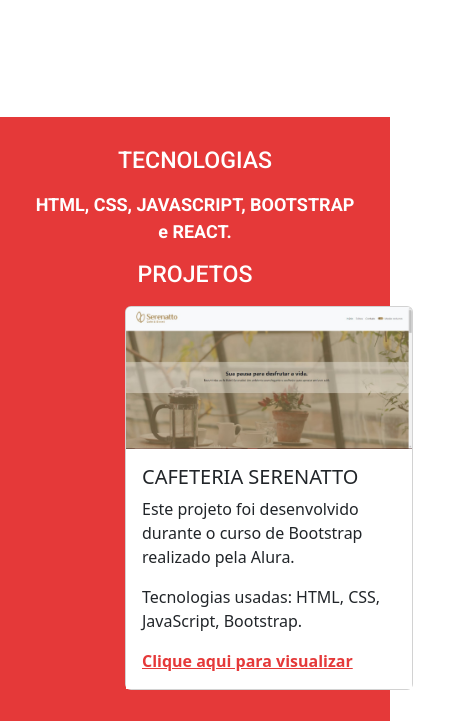
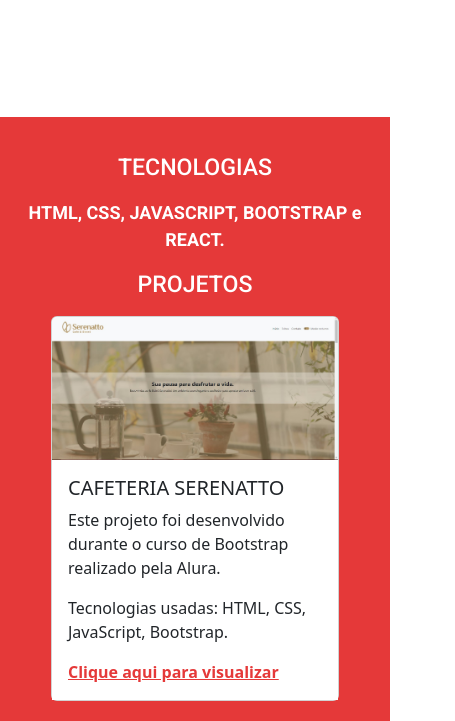
Before and after one commit to AmandaPVSantos/Trilha-_Inicial_Front-End-_Jr, a plain HTML site: page index.html in a window 390 px wide. Shown: the part 1590-2311 px from the top of the page, 455 px wide, since content can reach past the window. Drawn offline with nearby package versions, Linux system fonts and the light colour scheme.

Commit message:
ajuste na margem do card

```diff
--- a/estilo/responsivo.css
+++ b/estilo/responsivo.css
@@ -3,6 +3,7 @@ body {
     margin: 0;
     padding: 0;
     box-sizing: border-box;
+    overflow-x: hidden; /* Evitar o overflow horizontal */
 }
 
 /* Ajustes para a seção de projetos */
@@ -13,13 +14,15 @@ body {
     }
 
     .dividido {
-        margin:20px;
+        margin: 0 auto; /* Centralizar a margem */
+        padding: 10px;
     }
 
     .container-projetos {
         display: flex;
         flex-direction: column; /* Colocar os cards em coluna no mobile */
         align-items: center; /* Centralizar os cards */
+        padding: 0 10px; /* Adicionar padding para evitar overflow */
     }
 
     .card-body {
@@ -34,8 +37,7 @@ body {
 
     .card {
         width: 100%; /* Fazer os cards ocuparem 100% da largura no mobile */
-        margin-left: 0;
-        margin-bottom: 20px; /* Adicionar espaçamento entre os cards */
+        margin: 0 auto 20px auto; /* Adicionar espaçamento entre os cards */
     }
 
     .card img {
@@ -55,7 +57,7 @@ body {
     }
 
     .container-filho {
-        margin-left: 75px;
+        margin: 0 auto; /* Centralizar a margem */
     }
 }
 
@@ -113,9 +115,9 @@ body {
     }
 }
 
-/*ajuste para telas de tamanho 500*/
+/* Ajuste para telas de tamanho 500px */
 @media (max-width: 500px) {
     .container-filho {
-        margin-left: 190px;
+        margin: 0 auto; /* Centralizar a margem */
     }
 }
```
